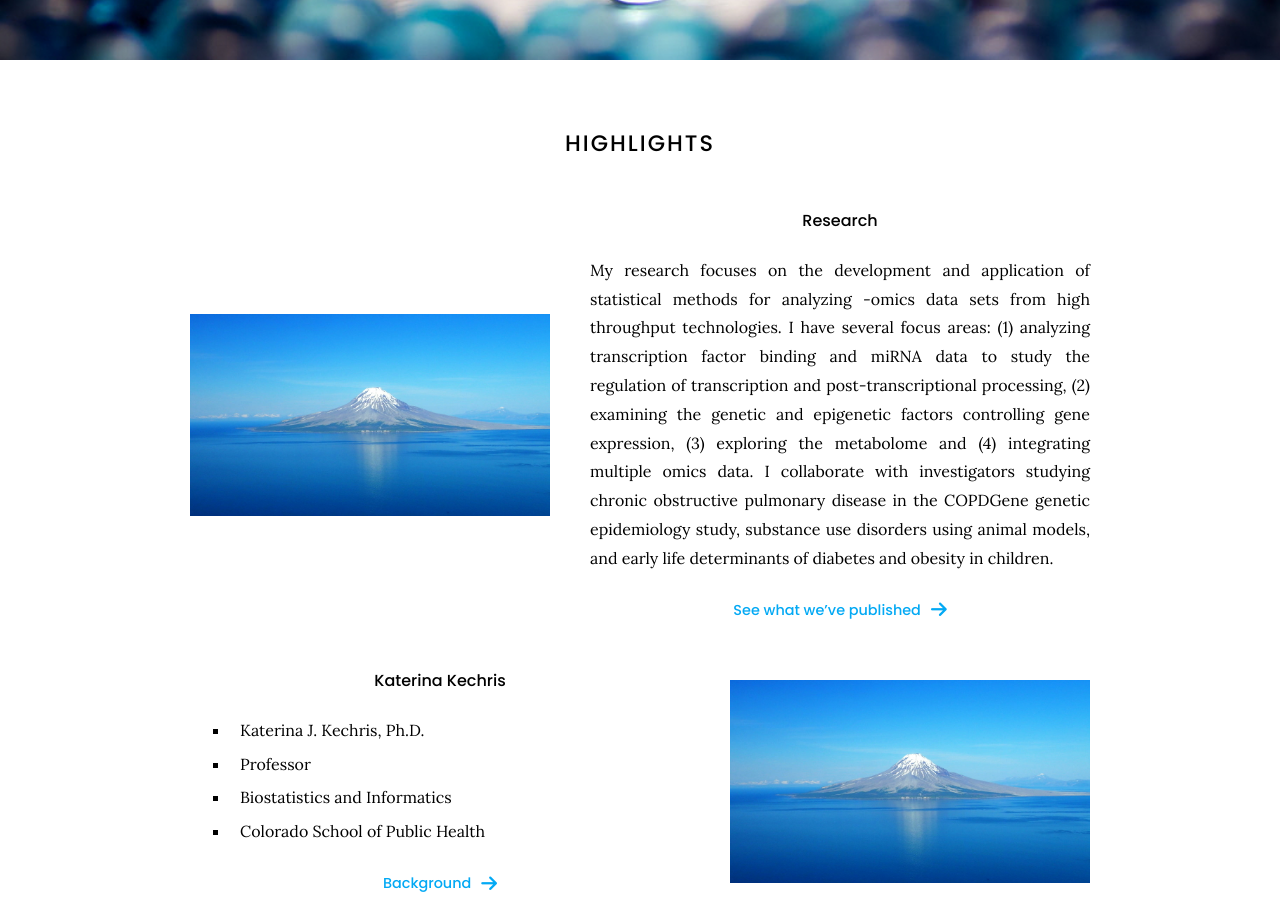
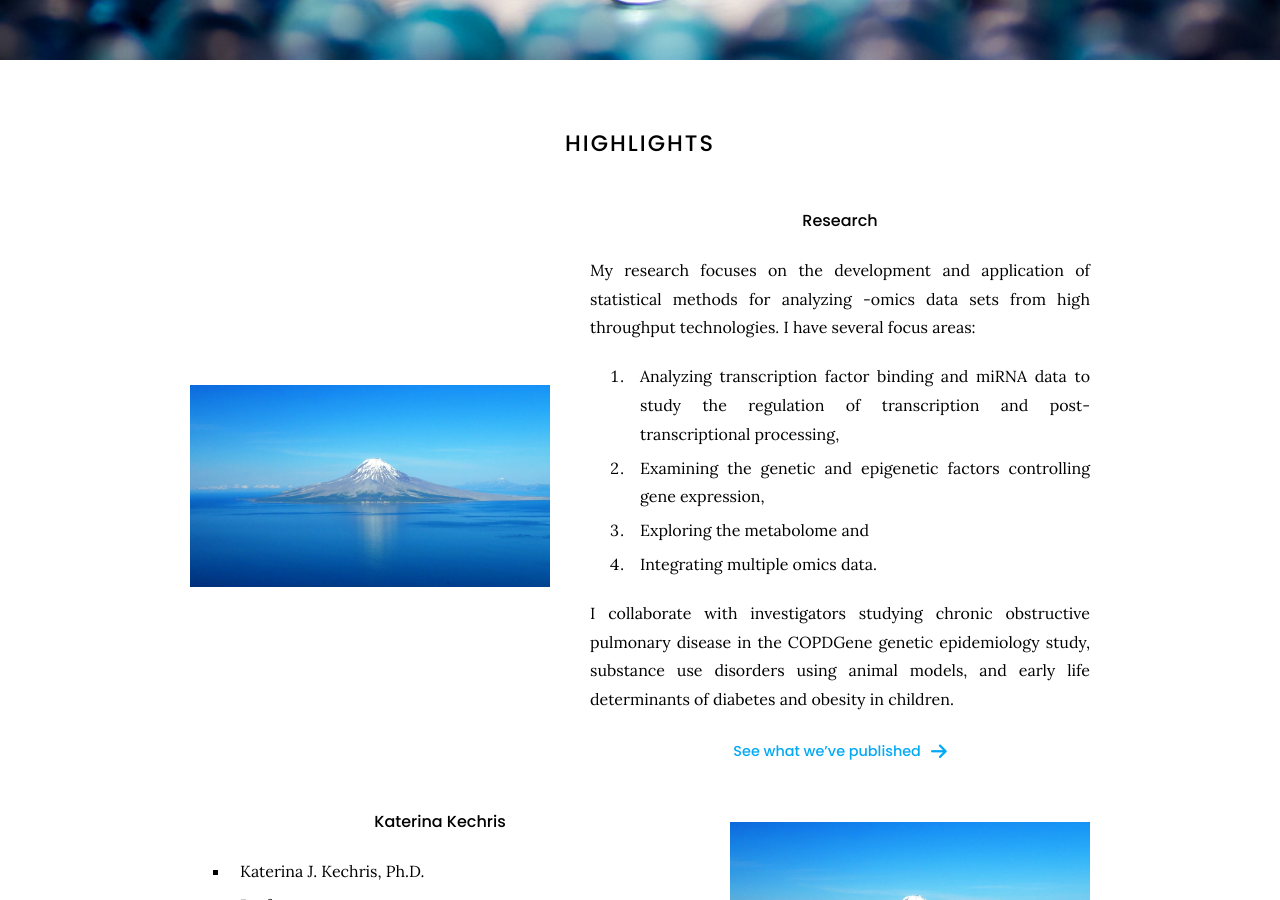
Before and after one commit to KechrisLab/kechrislab.github.io, a Jekyll site: the page built from index.md, in a window 1280 px wide and 900 px high, scrolled down 645 px. Built offline with Jekyll 4.4.1, drawn with Linux system fonts in a browser that asks for light colours.

Commit message:
Update index.md

```diff
--- a/index.md
+++ b/index.md
@@ -35,10 +35,14 @@ Spend less time reinventing the wheel, and more time running your lab.
 
 {% capture text %}
 My research focuses on the development and application of statistical methods for analyzing -omics data
-sets from high throughput technologies. I have several focus areas: (1) analyzing transcription factor
-binding and miRNA data to study the regulation of transcription and post-transcriptional processing, (2)
-examining the genetic and epigenetic factors controlling gene expression, (3) exploring the metabolome and
-(4) integrating multiple omics data. I collaborate with investigators studying chronic obstructive pulmonary
+sets from high throughput technologies. I have several focus areas:
+
+1. Analyzing transcription factor binding and miRNA data to study the regulation of transcription and post-transcriptional processing,
+2. Examining the genetic and epigenetic factors controlling gene expression,
+3. Exploring the metabolome and
+4. Integrating multiple omics data.
+
+ I collaborate with investigators studying chronic obstructive pulmonary
 disease in the COPDGene genetic epidemiology study, substance use disorders using animal models, and early life
 determinants of diabetes and obesity in children.
 
```
